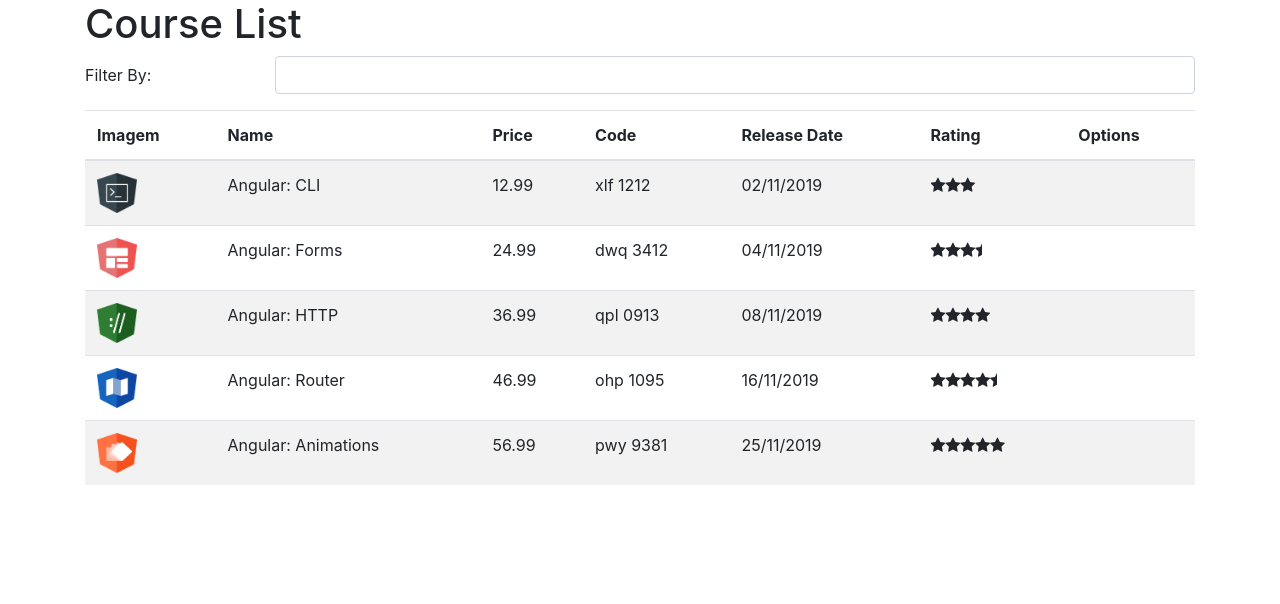
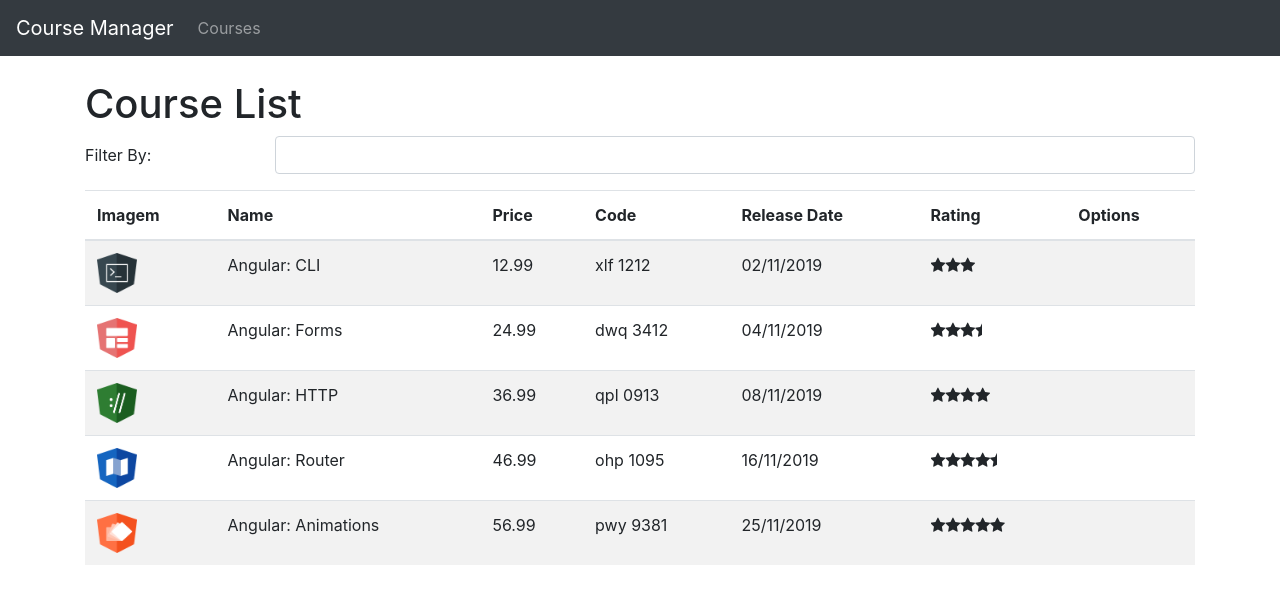
Before and after one commit to lycan-nt/Angular-Studies, an Angular app in the folder IntroducaoAngular8/: page /courses in a window 1280 px wide. Shown: the top 604 px of the page. Built offline with nearby package versions, Linux system fonts and the light colour scheme.

Commit message:
Criando rotas

```diff
--- a/IntroducaoAngular8/src/app/app.component.html
+++ b/IntroducaoAngular8/src/app/app.component.html
@@ -1,3 +1,4 @@
-<div class="container">
-<app-course-list></app-course-list>
+<app-nav-bar></app-nav-bar>
+<div class="container mt-4">
+    <router-outlet></router-outlet>
 </div>
--- a/IntroducaoAngular8/src/app/courses/course-list.component.ts
+++ b/IntroducaoAngular8/src/app/courses/course-list.component.ts
@@ -3,7 +3,6 @@
 import { CourseServices } from './course.service'
 
 @Component({
-    selector: 'app-course-list',
     templateUrl: './course-list.component.html'
 })
 export class CourseListComponent implements OnInit{
--- /dev/null
+++ b/IntroducaoAngular8/src/app/error-404/error-404.component.html
@@ -0,0 +1 @@
+<h2>Erro 404 :: Pagina não encontrada. </h2>
--- /dev/null
+++ b/IntroducaoAngular8/src/app/nav-bar/nav-bar.component.html
@@ -0,0 +1,16 @@
+<nav class="navbar navbar-expand-lg navbar-dark bg-dark">
+    <a href="#" class="navbar-brand">Course Manager</a>
+
+    <button class="navbar-toggler" type="button" data-toggle="collapse" data-target="#navbarSupportedContent"
+        aria-controls="navbarSupportedContent" aria-expanded="false" aria-label="Toggle navigation">
+        <span class="navbar-toggler-icon"></span>
+    </button>
+
+    <div class="collapse navbar-collapse" id="navbarSupportedContent">
+        <ul class="navbar-nav mr-auto">
+            <li class="nav-item">
+                <a href="#" class="nav-link">Courses</a>
+            </li>
+        </ul>
+    </div>
+</nav>
```
Also changed, not shown: IntroducaoAngular8/src/app/app.module.ts (+22 -2 lines), IntroducaoAngular8/src/app/error-404/error-404.component.ts (added, +8 -0 lines), IntroducaoAngular8/src/app/nav-bar/nav-bar.component.ts (added, +9 -0 lines).
